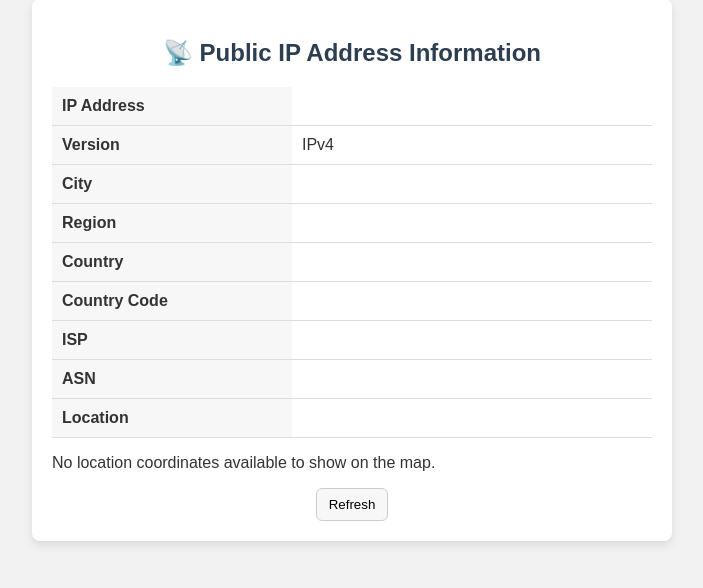
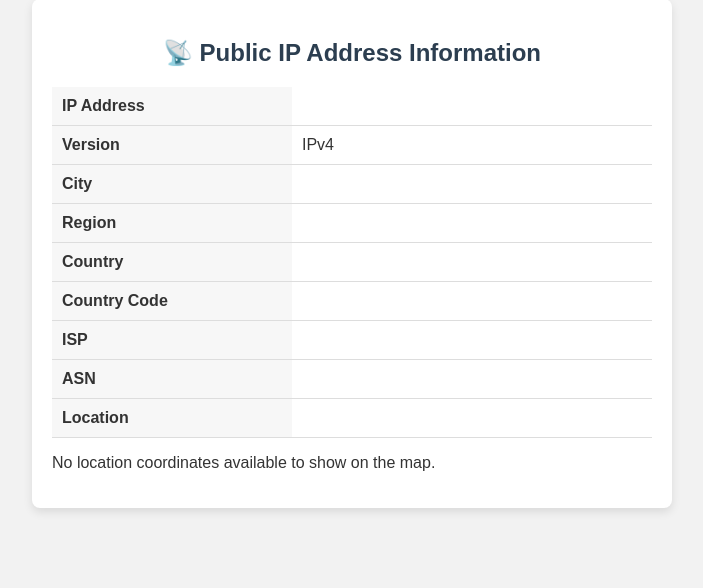
Before and after one commit to Jkmendoza007/system-integ, a Flask app: page / in a window 1280 px wide. Shown: the part 51-639 px from the top of the page, without its empty margins (288-991 px from the left). Run offline with Flask 3, Linux system fonts and the light colour scheme; data that the repository does not hold is empty.

Commit message:
removed refresh button

```diff
--- a/templates/index.html
+++ b/templates/index.html
@@ -68,9 +68,6 @@
         <p>No location coordinates available to show on the map.</p>
       {% endif %}
 
-      <div class="center">
-        <button id="refreshBtn" type="button">Refresh</button>
-      </div>
     {% endif %}
   </div>
 
```
